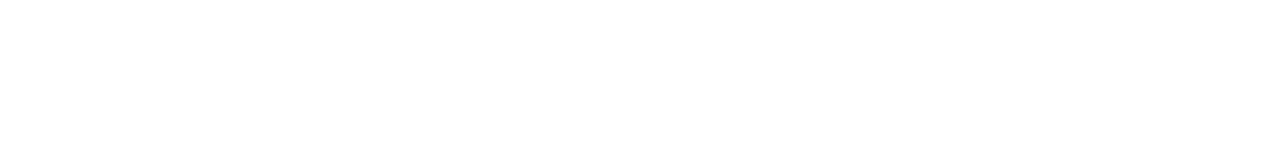
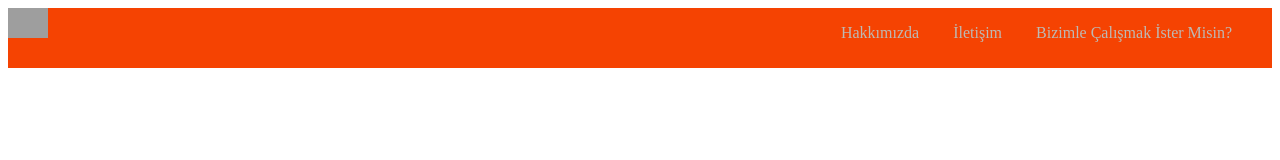
Before and after one commit to WebDevEren/FoodWeb, a plain HTML site: page index.html in a window 1280 px wide. Drawn offline with Linux system fonts and the light colour scheme; grey boxes are pictures that could not be loaded.

Commit message:
header created

```diff
--- a/index.html
+++ b/index.html
@@ -1,15 +1,23 @@
 <!DOCTYPE html>
-<html lang="en">
+<html lang="tr">
 
 <head>
     <meta charset="UTF-8">
     <meta http-equiv="X-UA-Compatible" content="IE=edge">
     <meta name="viewport" content="width=device-width, initial-scale=1.0">
-    <title>Document</title>
+    <title>FoodWeb</title>
+    <link rel="stylesheet" href="style.css">
 </head>
 
 <body>
-
+    <header id="main-header">
+        <img src="https://www.burgerking.com.tr/cmsfiles/products/hamburger-menu.png?v=199" width="40">
+        <nav id="right-nav">
+            <a href="#">Hakkımızda</a>
+            <a href="mailto:erenefekara2006@gmail.com">İletişim</a>
+            <a href="#">Bizimle Çalışmak İster Misin?</a>
+        </nav>
+    </header>
 </body>
 
 </html>
--- a/style.css
+++ b/style.css
@@ -0,0 +1,20 @@
+#main-header {
+  box-sizing: border-box;
+  width: 100%;
+  background-color: rgb(245, 67, 2);
+  height: 60px;
+}
+#right-nav {
+  display: inline-block;
+  text-align: right;
+  width: calc(100% - 54px);
+}
+#right-nav a {
+  padding-right: 30px;
+  text-decoration: none;
+  color: rgb(189, 185, 180);
+}
+#right-nav a:hover {
+  text-decoration: underline;
+  font-weight: 900;
+}
```
